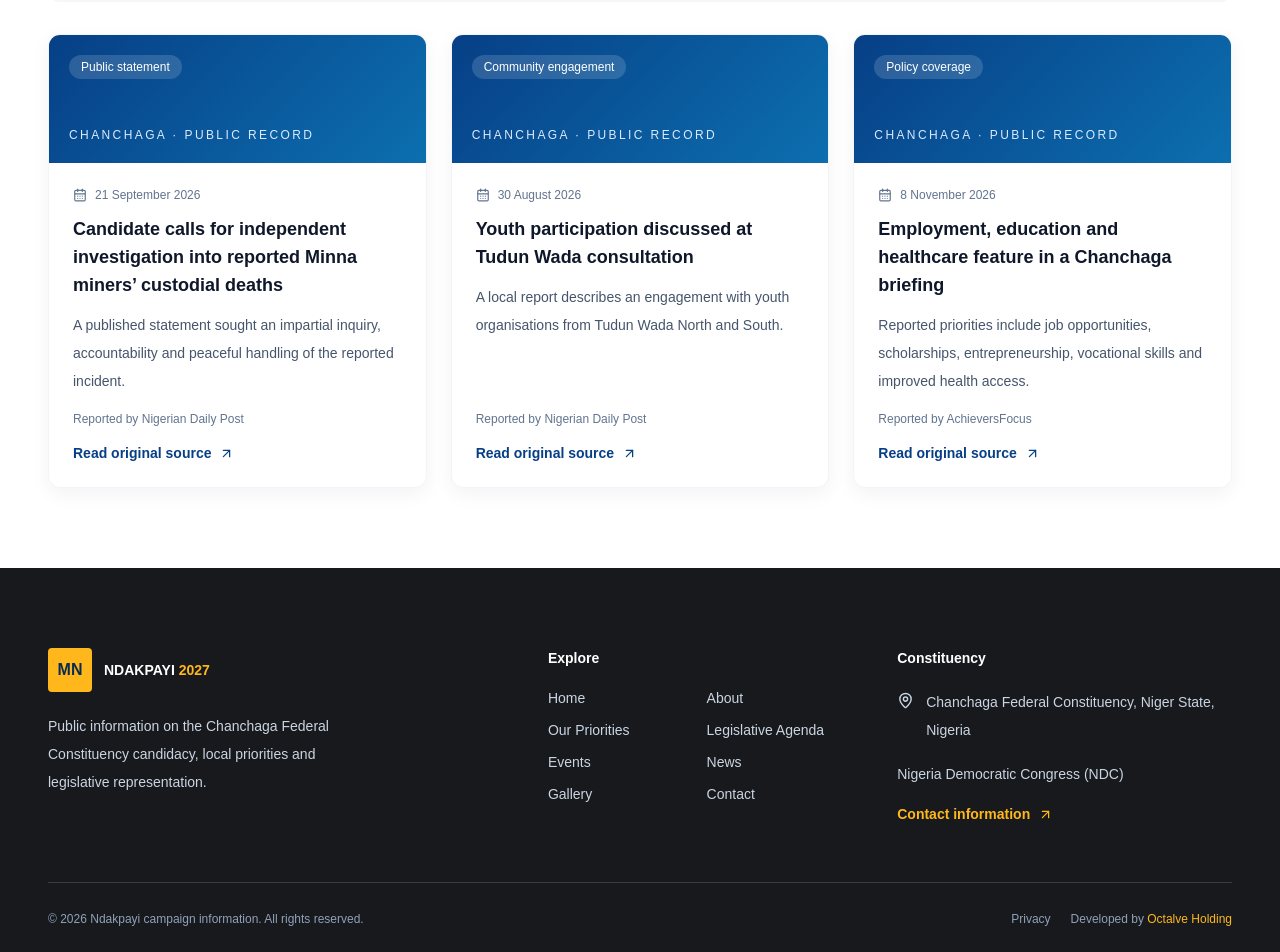
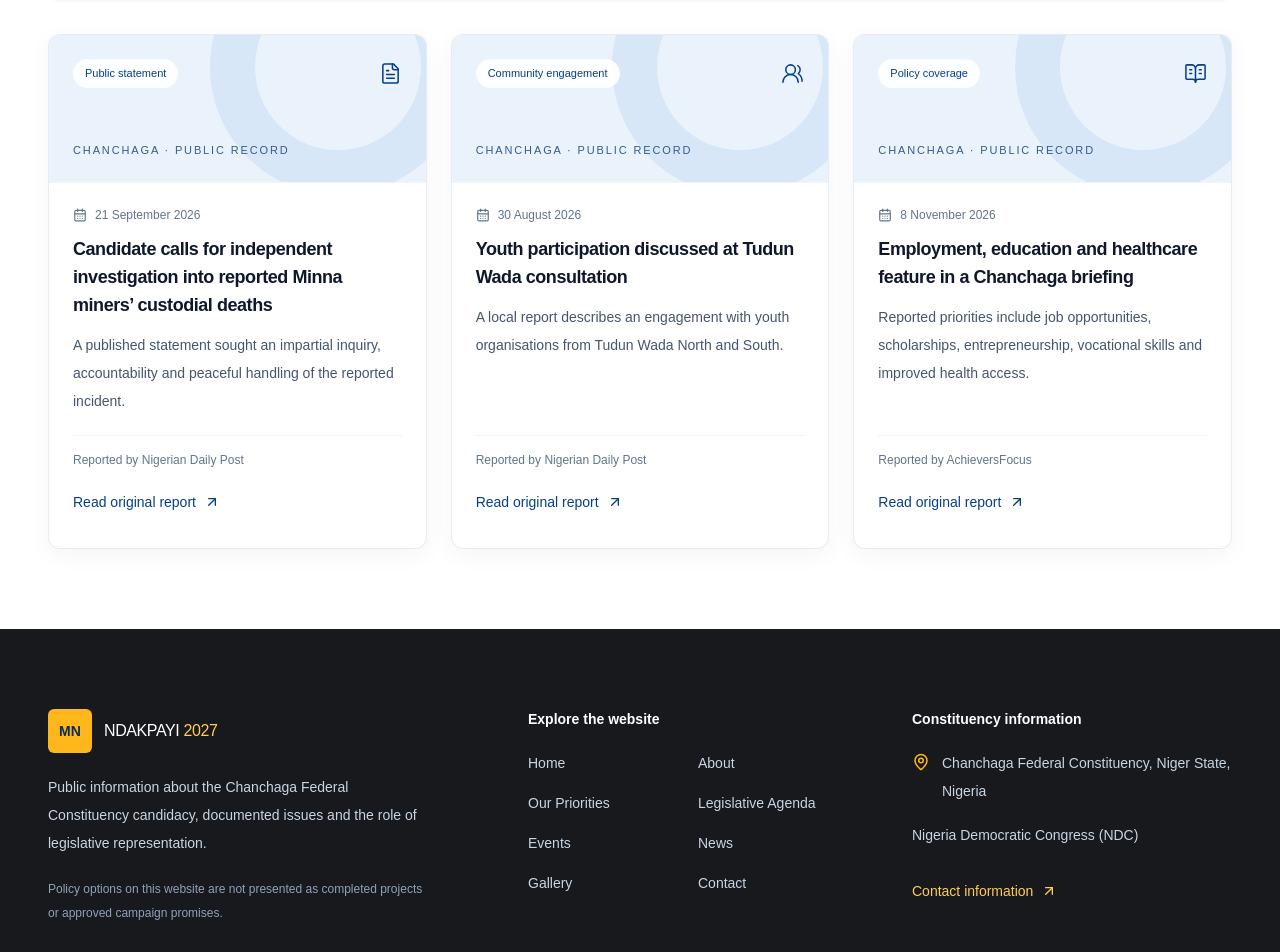
Before and after one commit to octalve-core/Musa-Ndakpayi, a Next.js app: page /news in a window 1280 px wide. Shown: the part 560-1512 px from the top of the page. Built offline with nearby package versions, Linux system fonts and the light colour scheme.

Commit message:
Polish reference-based cards, editorial sections, gallery and footer

```diff
--- a/app/events/page.tsx
+++ b/app/events/page.tsx
@@ -1,17 +1,21 @@
 import type {Metadata} from 'next';
 import Link from 'next/link';
-import {CalendarDays,ArrowRight,MapPin} from 'lucide-react';
+import {CalendarDays,ArrowRight,MapPin,Info} from 'lucide-react';
 import {PageHero} from '@/components/ui/page-hero';
 import {Container} from '@/components/ui/container';
+
 export const metadata:Metadata={title:'Events'};
 export default function Events(){
- return <><PageHero title="Events & public dialogue" label="Community calendar" description="Public conversations, constituency meetings and announcements."/>
- <section className="py-16 sm:py-20"><Container>
-  <div className="flex flex-wrap gap-3 text-sm"><span className="rounded-full bg-[#073f86] px-5 py-2 font-semibold text-white">Upcoming</span><span className="rounded-full bg-[#f4f5f7] px-5 py-2 text-slate-600">Previous activities</span></div>
-  <div className="mt-7 rounded-2xl bg-[#f5f6f7] p-8 sm:p-12"><div className="flex flex-col gap-6 sm:flex-row sm:items-center sm:justify-between">
-   <div><span className="flex size-12 items-center justify-center rounded-xl bg-white text-[#073f86]"><CalendarDays size={24}/></span><h2 className="mt-5 text-2xl font-semibold text-slate-900">No forthcoming events announced</h2><p className="mt-3 max-w-xl text-sm leading-7 text-slate-600">Dates, venues and public access details will be published when they have been confirmed by the organisers.</p></div>
-   <Link href="/news" className="inline-flex items-center gap-2 text-sm font-semibold text-[#073f86]">View public updates <ArrowRight size={17}/></Link>
-  </div></div>
-  <p className="mt-8 flex items-center gap-2 text-sm text-slate-500"><MapPin size={17}/>Chanchaga Federal Constituency · Niger State</p>
- </Container></section></>;
+ return <><PageHero title="Events & public dialogue" label="Community calendar" description="Confirmed public conversations, constituency meetings and event announcements."/>
+  <section className="py-16 sm:py-20"><Container>
+   <div className="mb-7 flex flex-wrap items-center justify-between gap-3"><h2 className="text-2xl font-semibold tracking-tight text-slate-900">Upcoming events</h2><span className="inline-flex items-center gap-2 rounded-full bg-[#edf4fb] px-4 py-2 text-xs font-medium text-[#073f86]"><CalendarDays size={16}/>Awaiting official announcements</span></div>
+   <div className="rounded-2xl border border-slate-200 bg-[#f7f9fb] p-7 sm:p-11">
+    <div className="flex flex-col gap-7 sm:flex-row sm:items-center sm:justify-between">
+     <div className="max-w-2xl"><span className="flex size-12 items-center justify-center rounded-xl bg-white text-[#073f86]"><CalendarDays size={24}/></span><h3 className="mt-5 text-xl font-semibold text-slate-900 sm:text-2xl">No forthcoming events have been confirmed</h3><p className="mt-3 text-sm leading-7 text-slate-600">Dates, venues, organisers and public-access arrangements will be posted here after verification. The absence of a listing does not imply that no community activity is taking place.</p></div>
+     <Link href="/news" className="inline-flex min-h-12 shrink-0 items-center gap-2 self-start rounded-md border border-[#073f86] px-5 py-3 text-sm font-medium text-[#073f86] transition-colors hover:bg-[#edf4ff] sm:self-auto">View public record <ArrowRight size={17}/></Link>
+    </div>
+   </div>
+   <div className="mt-7 flex flex-col gap-4 text-sm text-slate-600 sm:flex-row sm:items-center sm:justify-between"><p className="flex items-center gap-2"><MapPin size={17} className="text-[#073f86]"/>Chanchaga Federal Constituency · Niger State</p><p className="flex items-start gap-2"><Info size={17} className="mt-0.5 shrink-0 text-[#073f86]"/>Only organiser-confirmed events will appear on this calendar.</p></div>
+  </Container></section>
+ </>;
 }
--- a/app/gallery/page.tsx
+++ b/app/gallery/page.tsx
@@ -1,14 +1,25 @@
 import type {Metadata} from 'next';
 import Link from 'next/link';
-import {Camera,ExternalLink} from 'lucide-react';
+import {Camera,ArrowUpRight,ShieldCheck} from 'lucide-react';
 import {PageHero} from '@/components/ui/page-hero';
 import {Container} from '@/components/ui/container';
+import {ConstituencyPhoto} from '@/components/ui/constituency-photo';
+
 export const metadata:Metadata={title:'Gallery'};
 export default function Gallery(){
- return <><PageHero title="Constituency gallery" label="People & place" description="A visual archive of Chanchaga and officially documented public activities."/>
- <section className="py-16 sm:py-20"><Container><h2 className="mb-6 text-2xl font-semibold text-slate-900">Chanchaga · Minna</h2>
- <div className="grid items-stretch gap-6 md:grid-cols-[1.2fr_1fr]">
-  <figure className="overflow-hidden rounded-2xl border border-slate-200 bg-slate-100"><div className="h-[420px] bg-cover bg-center" role="img" aria-label="Minna city gate, Niger State" style={{backgroundImage:'url(https://upload.wikimedia.org/wikipedia/commons/thumb/2/28/Minna%2C_Niger_state_City_gate.jpg/960px-Minna%2C_Niger_state_City_gate.jpg)'}}/><figcaption className="p-5 text-xs leading-6 text-slate-600">Minna City Gate · Photograph by F5pillar, <a className="text-[#073f86] underline" href="https://commons.wikimedia.org/wiki/File:Minna,_Niger_state_City_gate.jpg" target="_blank" rel="noopener noreferrer">CC BY-SA 4.0 <ExternalLink className="inline" size={12}/></a>. Cropped to fit the website layout.</figcaption></figure>
-  <div className="flex flex-col justify-center rounded-2xl bg-[#f5f6f7] p-8 sm:p-12"><span className="flex size-14 items-center justify-center rounded-xl bg-white text-[#073f86]"><Camera size={26}/></span><h3 className="mt-7 text-2xl font-semibold text-slate-900">The public gallery</h3><p className="mt-4 text-sm leading-8 text-slate-600">Photographs from public meetings and campaign events will be published here with accurate dates, captions and permission to use them.</p><Link href="/news" className="mt-7 text-sm font-semibold text-[#073f86]">Read the latest public record</Link></div>
- </div></Container></section></>;
+ return <><PageHero title="Constituency gallery" label="People & place" description="An accurately credited visual record of Chanchaga, Minna and public activities."/>
+  <section className="py-16 sm:py-20"><Container>
+   <div className="mb-8 flex flex-wrap items-end justify-between gap-4"><div><p className="text-xs font-medium uppercase tracking-[.18em] text-[#073f86]">Available imagery</p><h2 className="mt-3 text-2xl font-semibold tracking-tight text-slate-900 sm:text-3xl">Minna & the constituency</h2></div><span className="rounded-full border border-slate-200 px-4 py-2 text-xs font-medium text-slate-600">1 credited photograph</span></div>
+   <div className="grid items-stretch gap-6 lg:grid-cols-[1.35fr_1fr]">
+    <ConstituencyPhoto className="min-h-[420px] sm:min-h-[480px]"/>
+    <aside className="flex flex-col justify-center rounded-2xl border border-slate-200 bg-[#f7f9fb] p-7 sm:p-10">
+     <span className="flex size-12 items-center justify-center rounded-xl bg-white text-[#073f86]"><Camera size={24}/></span>
+     <h3 className="mt-6 text-2xl font-semibold tracking-tight text-slate-900">An archive built on authentic records.</h3>
+     <p className="mt-4 text-sm leading-8 text-slate-600">Official photographs of constituency meetings and public events will be displayed when the campaign supplies approved images, dates and captions. No illustrative photographs are presented as evidence of an event.</p>
+     <p className="mt-5 flex items-start gap-3 text-sm leading-7 text-slate-700"><ShieldCheck className="mt-1 shrink-0 text-[#13864b]" size={18}/>Captions, permissions and sources are checked before publication.</p>
+     <Link href="/news" className="mt-7 inline-flex min-h-11 items-center gap-2 self-start text-sm font-medium text-[#073f86] hover:underline">View documented public updates <ArrowUpRight size={17}/></Link>
+    </aside>
+   </div>
+  </Container></section>
+ </>;
 }
--- a/components/layout/site-footer.tsx
+++ b/components/layout/site-footer.tsx
@@ -2,20 +2,27 @@ import Link from 'next/link';
 import {ArrowUpRight,MapPin} from 'lucide-react';
 import {Container} from '@/components/ui/container';
 import {navigation,site} from '@/lib/site';
+
 export function SiteFooter(){
  return <footer className="bg-[#17191d] text-white">
-  <Container className="pt-16 pb-8 sm:pt-20">
-   <div className="grid gap-12 border-b border-white/15 pb-14 sm:grid-cols-2 lg:grid-cols-[1.35fr_.9fr_1fr]">
-    <div className="max-w-xs"><Link href="/" className="inline-flex items-center gap-3"><span className="flex size-11 items-center justify-center rounded bg-[#ffb71b] text-base font-bold text-[#092b53]">MN</span><span className="text-sm font-semibold">NDAKPAYI <span className="text-[#ffb71b]">2027</span></span></Link>
-    <p className="mt-5 text-sm leading-7 text-slate-300">Public information on the Chanchaga Federal Constituency candidacy, local priorities and legislative representation.</p></div>
-    <div><h2 className="mb-5 text-sm font-semibold">Explore</h2><div className="grid grid-cols-2 gap-x-4 gap-y-3">{navigation.map(item=><Link href={item.href} key={item.href} className="text-sm text-slate-300 hover:text-white">{item.label}</Link>)}</div></div>
-    <div><h2 className="mb-5 text-sm font-semibold">Constituency</h2>
-     <p className="flex items-start gap-3 text-sm leading-7 text-slate-300"><MapPin className="mt-1 shrink-0" size={17}/>Chanchaga Federal Constituency, Niger State, Nigeria</p>
+  <Container className="pb-8 pt-16 sm:pt-20">
+   <div className="grid gap-11 border-b border-white/15 pb-14 sm:grid-cols-2 lg:grid-cols-[1.3fr_1fr_1fr] lg:gap-16">
+    <div className="max-w-sm">
+     <Link href="/" className="inline-flex items-center gap-3 rounded-md"><span aria-hidden="true" className="flex size-11 items-center justify-center rounded-md bg-[#ffb71b] text-sm font-semibold text-[#092b53]">MN</span><span className="text-base font-medium tracking-tight">NDAKPAYI <span className="text-[#ffcc55]">2027</span></span></Link>
+     <p className="mt-5 text-sm leading-7 text-slate-300">Public information about the Chanchaga Federal Constituency candidacy, documented issues and the role of legislative representation.</p>
+     <p className="mt-5 text-xs leading-6 text-slate-400">Policy options on this website are not presented as completed projects or approved campaign promises.</p>
+    </div>
+    <div><h2 className="mb-5 text-sm font-semibold text-white">Explore the website</h2><nav aria-label="Footer navigation" className="grid grid-cols-2 gap-x-5 gap-y-3">{navigation.map(item=><Link href={item.href} key={item.href} className="w-fit rounded-sm py-1 text-sm text-slate-300 transition-colors hover:text-white">{item.label}</Link>)}</nav></div>
+    <div><h2 className="mb-5 text-sm font-semibold text-white">Constituency information</h2>
+     <p className="flex items-start gap-3 text-sm leading-7 text-slate-300"><MapPin className="mt-1 shrink-0 text-[#ffb71b]" size={18}/>{site.constituency}, {site.location}</p>
      <p className="mt-4 text-sm leading-7 text-slate-300">{site.party}</p>
-     <Link href="/contact" className="mt-4 inline-flex items-center gap-2 text-sm font-semibold text-[#ffb71b]">Contact information <ArrowUpRight size={15}/></Link>
+     <Link href="/contact" className="mt-5 inline-flex min-h-11 items-center gap-2 text-sm font-medium text-[#ffcc55] transition-colors hover:text-white">Contact information <ArrowUpRight size={16}/></Link>
     </div>
    </div>
-   <div className="flex flex-wrap items-center justify-between gap-4 pt-7 text-xs text-slate-400"><p>© {new Date().getFullYear()} Ndakpayi campaign information. All rights reserved.</p><div className="flex items-center gap-5"><Link href="/privacy" className="hover:text-white">Privacy</Link><a href="https://www.octalve.com" target="_blank" rel="noopener noreferrer" className="font-medium hover:text-white">Developed by <span className="text-[#ffb71b]">Octalve Holding</span></a></div></div>
+   <div className="flex flex-col items-start justify-between gap-4 pt-7 text-xs leading-6 text-slate-400 sm:flex-row sm:items-center">
+    <p>© {new Date().getFullYear()} Ndakpayi campaign information. All rights reserved.</p>
+    <div className="flex flex-wrap items-center gap-x-5 gap-y-2"><Link href="/privacy" className="hover:text-white">Privacy information</Link><a href="https://www.octalve.com" target="_blank" rel="noopener noreferrer" className="font-medium hover:text-white">Developed by <span className="text-[#ffcc55]">Octalve Holding</span></a></div>
+   </div>
   </Container>
   <div aria-hidden="true" className="grid h-1.5 grid-cols-4"><span className="bg-[#073f86]"/><span className="bg-[#c92230]"/><span className="bg-[#18a65b]"/><span className="bg-[#ffb71b]"/></div>
  </footer>;
--- a/components/ui/editorial-card.tsx
+++ b/components/ui/editorial-card.tsx
@@ -1,17 +1,20 @@
 import Link from 'next/link';
-import {ArrowUpRight,CalendarDays} from 'lucide-react';
+import {ArrowUpRight,CalendarDays,FileText,UsersRound,BookOpenText} from 'lucide-react';
+
 export function EditorialCard({title,date,summary,source,href,category='Public statement'}:{title:string;date:string;summary:string;source:string;href:string;category?:string}){
- return <article className="group flex h-full flex-col overflow-hidden rounded-xl border border-slate-100 bg-white shadow-[0_6px_20px_rgba(5,24,52,.05)]">
-  <div className="flex h-32 flex-col justify-between bg-[linear-gradient(135deg,#073f86,#0c6faf)] p-5 text-white">
-   <span className="w-fit rounded-full bg-white/15 px-3 py-1 text-xs font-medium">{category}</span>
-   <p className="text-xs uppercase tracking-[.2em] text-blue-100">Chanchaga · Public record</p>
+ const Icon=category==='Community engagement'?UsersRound:category==='Policy coverage'?BookOpenText:FileText;
+ return <article className="group flex h-full min-w-0 flex-col overflow-hidden rounded-xl border border-slate-200/80 bg-white shadow-[0_6px_24px_rgba(5,24,52,.045)] transition-shadow hover:shadow-[0_12px_32px_rgba(5,24,52,.09)]">
+  <div className="relative flex min-h-[148px] flex-col justify-between overflow-hidden border-b border-slate-100 bg-[#eaf2fb] p-6 text-[#073f86]">
+   <div aria-hidden="true" className="absolute -right-10 -top-24 size-64 rounded-full border-[45px] border-[#d7e7f7]"/>
+   <div className="relative flex items-center justify-between gap-4"><span className="rounded-full bg-white/90 px-3 py-1.5 text-[11px] font-medium">{category}</span><Icon size={23} strokeWidth={1.6} aria-hidden="true"/></div>
+   <p className="relative text-[11px] font-medium uppercase tracking-[.17em] text-[#345d8b]">Chanchaga · Public record</p>
   </div>
   <div className="flex flex-1 flex-col p-6">
-   <div className="flex items-center gap-2 text-xs text-slate-500"><CalendarDays size={14}/><time>{date}</time></div>
-   <h3 className="mt-3 text-lg font-semibold leading-7 text-slate-900">{title}</h3>
+   <div className="flex items-center gap-2 text-xs text-slate-500"><CalendarDays size={14} aria-hidden="true"/><span>{date}</span></div>
+   <h3 className="mt-3 text-[18px] font-semibold leading-7 tracking-tight text-slate-900">{title}</h3>
    <p className="mt-3 flex-1 text-sm leading-7 text-slate-600">{summary}</p>
-   <p className="mt-4 text-xs text-slate-500">Reported by {source}</p>
-   <Link href={href} target="_blank" rel="noopener noreferrer" className="mt-4 inline-flex items-center gap-2 text-sm font-semibold text-[#073f86]">Read original source <ArrowUpRight size={15}/></Link>
+   <p className="mt-5 border-t border-slate-100 pt-4 text-xs text-slate-500">Reported by {source}</p>
+   <Link href={href} target="_blank" rel="noopener noreferrer" className="mt-3 inline-flex min-h-11 items-center gap-2 self-start rounded-sm text-sm font-medium text-[#073f86] hover:underline">Read original report <ArrowUpRight size={16} aria-hidden="true"/></Link>
   </div>
  </article>;
 }
```
Also changed, not shown: components/ui/action-card.tsx (+4 -4 lines), components/ui/policy-card.tsx (+4 -4 lines).
